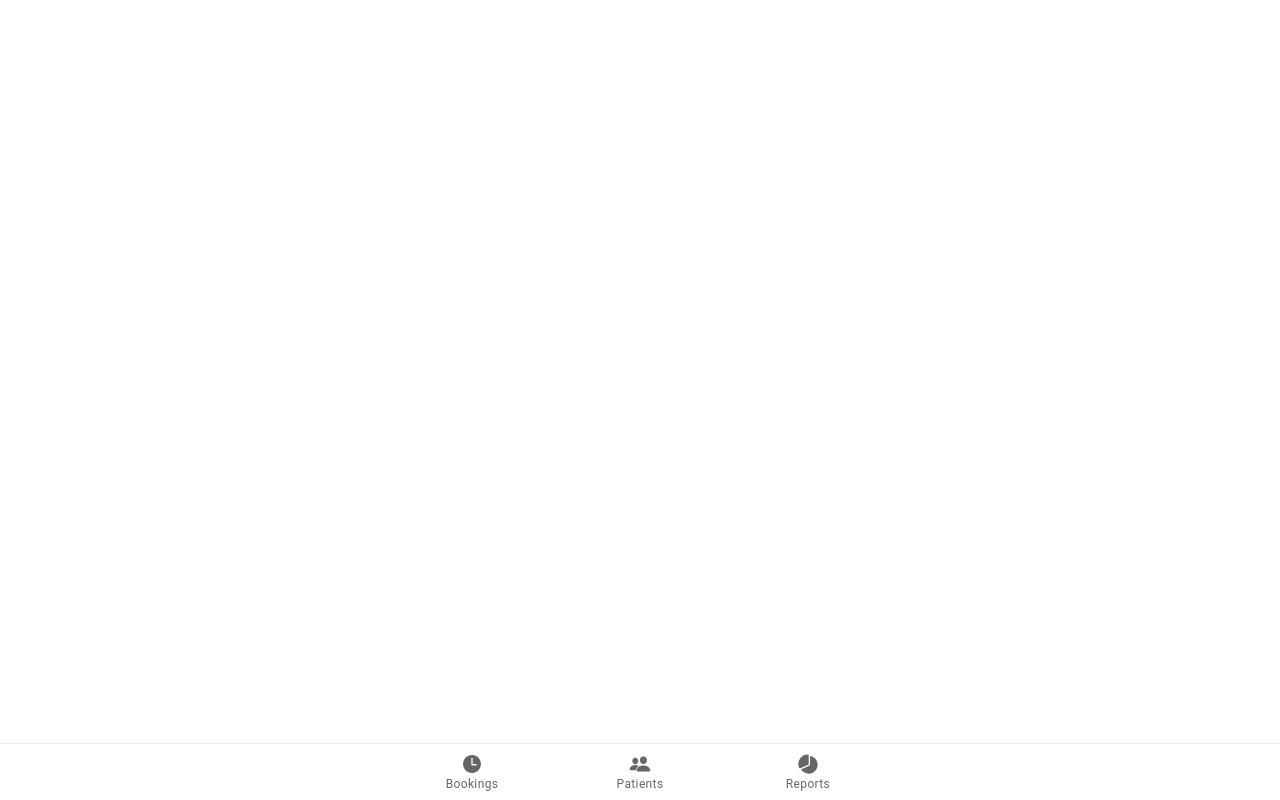
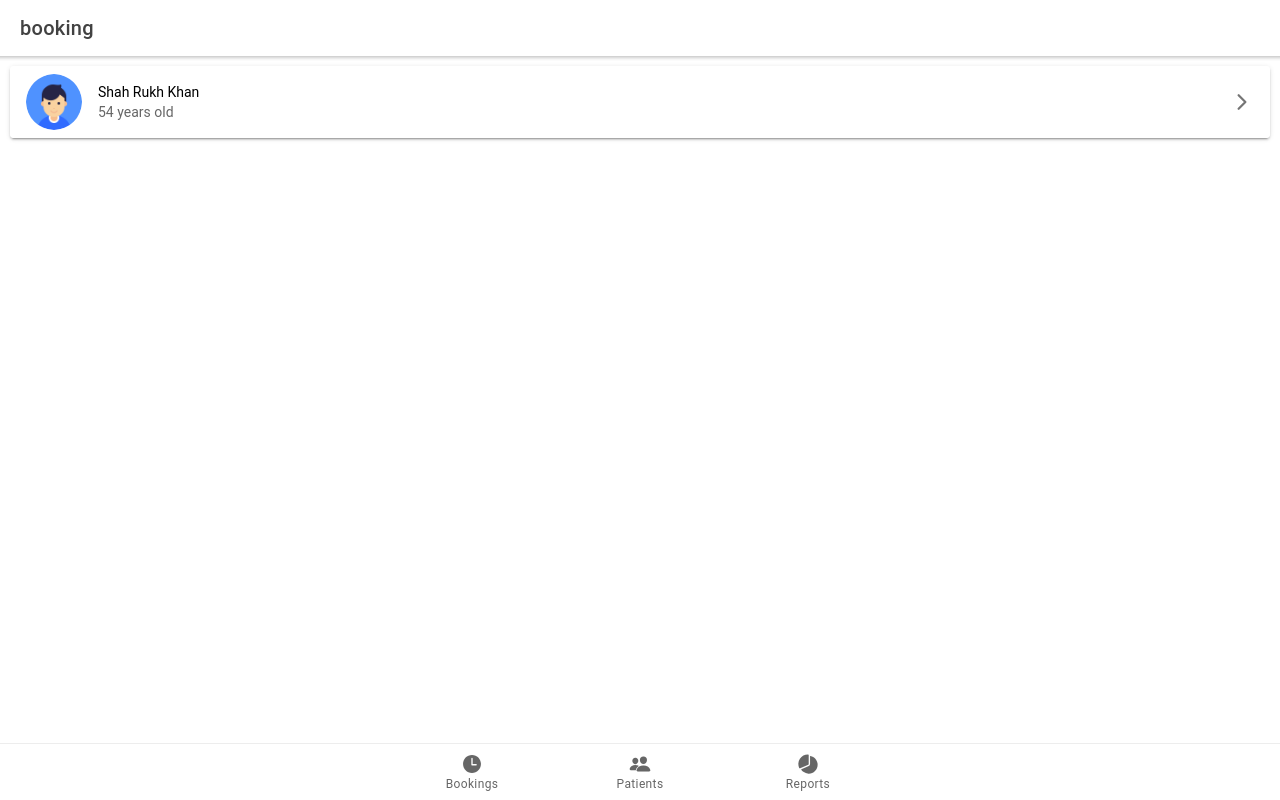
Before and after one commit to zafar26/carewind, a React (Create React App) app: page /booking in a window 1280 px wide. Built offline with nearby package versions, Linux system fonts and the light colour scheme.

Commit message:
add fullBookingPage with PatientAbstractCard

```diff
--- a/src/App.tsx
+++ b/src/App.tsx
@@ -36,6 +36,9 @@ import './theme/variables.css';
 /* config imports */
 import { tabDataArray } from './configs/tabs'
 
+/* page  imports */
+import FullBookingPage from './pages/fullBookingPage';
+
 let tabs = tabDataArray.map((item, key) => (
     <IonTabButton key={key} tab={`tab${item.tabNumber}`} href={`/tab${item.tabNumber}`}>
       <IonIcon icon={item.tabIcon} />
@@ -51,6 +54,7 @@ const App: React.FC = () => (
           <Route path="/tab1" component={Tab1} exact={true} />
           <Route path="/tab2" component={Tab2} exact={true} />
           <Route path="/tab3" component={Tab3} />
+          <Route path="/booking" component={FullBookingPage} />
           <Route path="/" render={() => <Redirect to="/tab1" />} exact={true} />
         </IonRouterOutlet>
         <IonTabBar slot="bottom">
--- /dev/null
+++ b/src/components/patientAbstractCard/patientAbstractCard.css
@@ -0,0 +1,3 @@
+.patientPic {
+    border-radius: 9999rem !important;
+}
--- /dev/null
+++ b/src/components/patientAbstractCard/patientAbstractCard.tsx
@@ -0,0 +1,33 @@
+import React from 'react';
+import { IonCard, IonItem, IonThumbnail, IonLabel, IonIcon } from "@ionic/react";
+import './patientAbstractCard.css';
+import { chevronForward } from 'ionicons/icons'
+
+interface PatientAbstractCardProps {
+    patientName: string;
+    patientAge: number;
+    patientPic: string;
+}
+
+const PatientAbstractCard: React.FC<PatientAbstractCardProps> = (props) => {
+
+    const { patientName, patientAge, patientPic } = props;
+
+    return (
+        <IonCard>
+            <IonItem lines="none">
+                <IonThumbnail slot="start">
+                    <img src={`/assets/images/${patientPic}`} alt="patient avatar" className="patientPic" />
+                </IonThumbnail>
+                <IonLabel>
+                    <h3>{patientName}</h3>
+                    <p>{patientAge} years old</p>
+                </IonLabel>
+                <IonIcon icon={chevronForward} slot="end" onClick={() => { }}></IonIcon>
+            </IonItem>
+        </IonCard>
+
+    )
+};
+
+export default PatientAbstractCard;
--- /dev/null
+++ b/src/pages/fullBookingPage.tsx
@@ -0,0 +1,21 @@
+import React from 'react';
+import { IonPage, IonHeader, IonTitle, IonContent, IonToolbar } from "@ionic/react";
+import PatientAbstractCard from '../components/patientAbstractCard/patientAbstractCard';
+
+
+const FullBookingPage: React.FC = () => {
+    return (
+        <IonPage>
+            <IonHeader>
+                <IonToolbar>
+                    <IonTitle>booking</IonTitle>
+                </IonToolbar>
+            </IonHeader>
+            <IonContent>
+                <PatientAbstractCard patientName="Shah Rukh Khan" patientAge={54} patientPic="avatar.png" />
+            </IonContent>
+        </IonPage>
+    )
+};
+
+export default FullBookingPage;
```
Also changed, not shown: public/assets/images/avatar.png (added).
